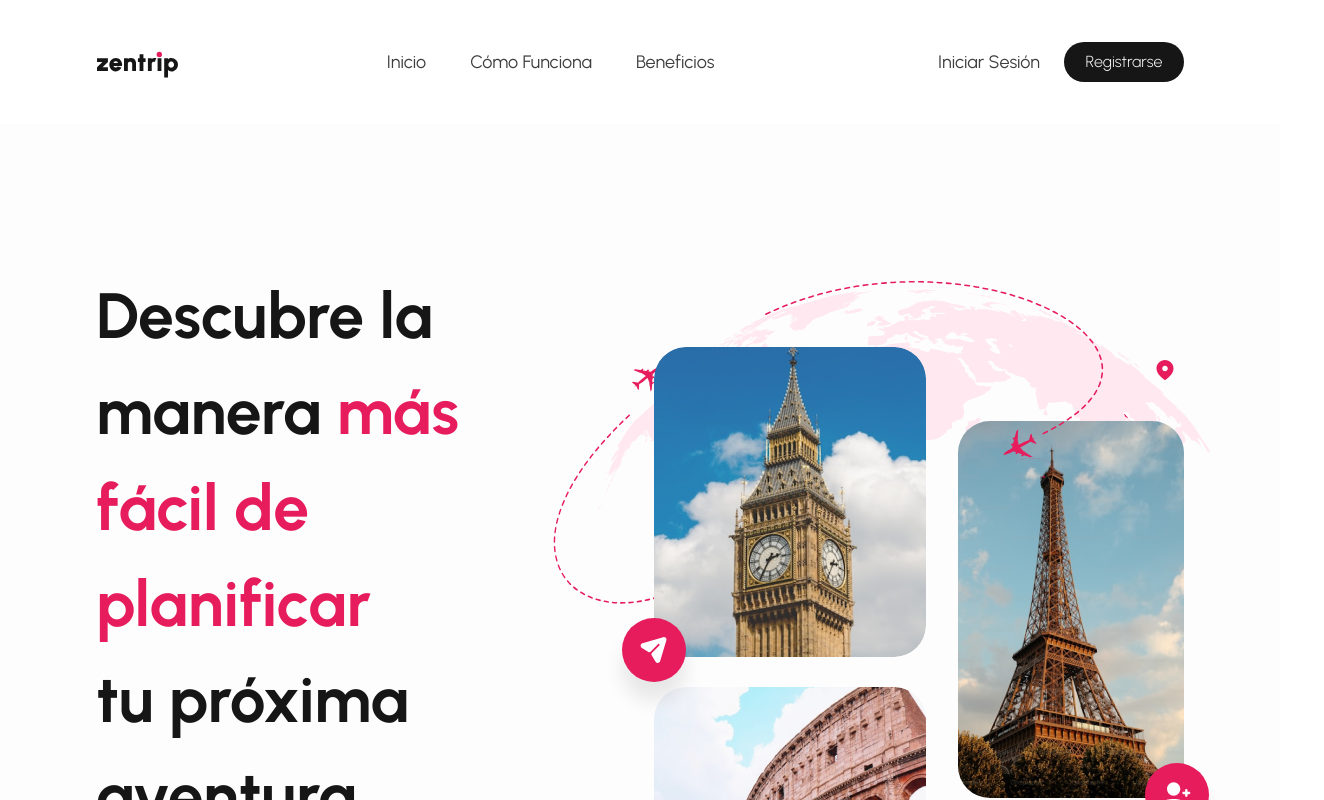
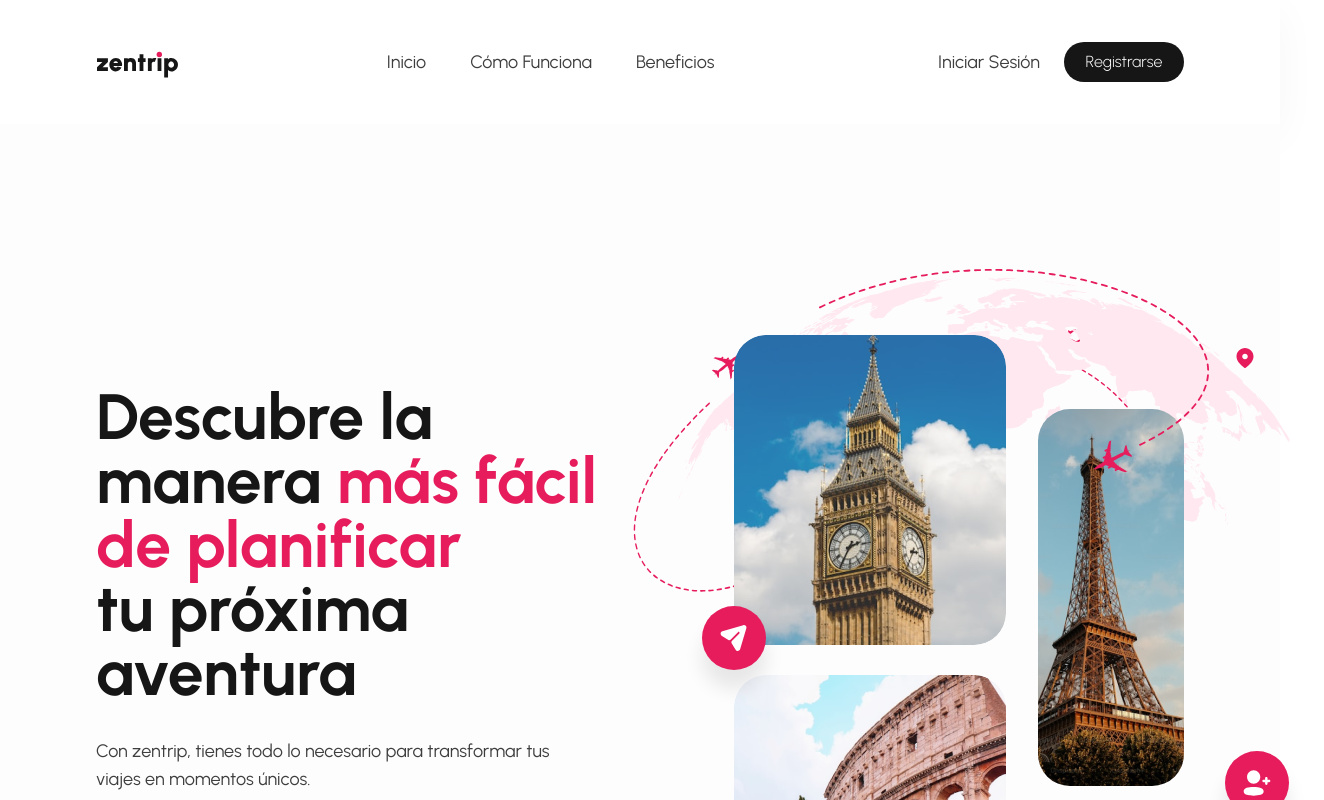
Before and after one commit to Ignacio918/viajes-app, a React (Vite) app in the folder viajes-app/: page / in a window 1280 px wide. Shown: the top 800 px of the page, 1324 px wide, since content can reach past the window. Built offline with nearby package versions, Linux system fonts and the light colour scheme; a web font is replaced by a local one.

Commit message:
responsivo y mejoras ilustraciones

```diff
--- a/viajes-app/src/pages/HeroSection.tsx
+++ b/viajes-app/src/pages/HeroSection.tsx
@@ -73,15 +73,7 @@ const HeroSection: React.FC = () => {
                 className="hero__avion-2-image"
               />
             </div>
-            <div className="hero__avion-2-detail">
-              <img
-                src={avion2}
-                alt="Detalle avión 2"
-                className="hero__avion-2-detail-image"
-              />
-            </div>
           </div>
-
           {/* Location Icon near the map */}
           <div className="hero__location-icon">
             <img
--- a/viajes-app/src/styles/HeroSection.css
+++ b/viajes-app/src/styles/HeroSection.css
@@ -1,19 +1,19 @@
 @import url('https://fonts.googleapis.com/css2?family=Urbanist:wght@300;400;500;700;900&display=swap');
 
 .hero {
-  @apply w-full h-full relative bg-[#FDFDFD];
+  @apply w-full min-h-screen relative bg-[#FDFDFD];
 }
 
 .hero__content {
-  @apply flex justify-between items-center px-24 pt-36;
+  @apply flex justify-between items-center px-6 md:px-12 lg:px-24 pt-24 lg:pt-36 max-w-[1920px] mx-auto;
 }
 
 .hero__text-section {
-  @apply w-[502px] flex flex-col gap-8;
+  @apply w-full max-w-[502px] flex flex-col gap-6 lg:gap-8;
 }
 
 .hero__title {
-  @apply text-[64px] font-bold font-urbanist;
+  @apply text-4xl md:text-5xl lg:text-[64px] font-bold font-urbanist leading-tight;
 }
 
 .hero__title-dark {
@@ -25,23 +25,37 @@
 }
 
 .hero__description-container {
-  @apply flex flex-col gap-6;
+  @apply flex flex-col gap-4 lg:gap-6;
 }
 
 .hero__description {
-  @apply text-lg text-gray-800 font-urbanist;
+  @apply text-base lg:text-lg text-gray-800 font-urbanist;
 }
 
 .hero__button {
-  @apply inline-flex px-4 py-4 bg-dark text-white rounded-full items-center justify-center;
+  @apply inline-flex px-4 py-3 lg:px-6 lg:py-4 bg-dark text-white rounded-full items-center justify-center transition-all hover:bg-opacity-90;
 }
 
 .hero__button-text {
-  @apply text-xl font-medium font-urbanist;
+  @apply text-lg lg:text-xl font-medium font-urbanist;
 }
 
 .hero__image-section {
-  @apply relative w-[792.02px] h-[725px];
+  @apply relative w-full max-w-[792px] h-[525px] lg:h-[725px] ml-4 lg:ml-0;
+  transform-origin: center;
+  scale: 0.9;
+}
+
+@screen xl {
+  .hero__image-section {
+    scale: 1;
+  }
+}
+
+@screen 2xl {
+  .hero__image-section {
+    scale: 1.1;
+  }
 }
 
 .hero__shape-1 {
@@ -71,25 +85,13 @@
   @apply w-full h-full object-contain;
 }
 
-/* Avión 2 y sus componentes */
+/* Avión 2 simplificado */
 .hero__avion-2 {
-  @apply absolute left-[221.06px] top-[1.45px] w-[391.05px] h-[203.28px];
+  @apply absolute left-[221.06px] top-[1.45px] w-[391.05px] h-[176.77px];
   z-index: 20;
 }
 
-.hero__avion-2-main {
-  @apply absolute left-0 top-0 w-[391.05px] h-[176.77px];
-}
-
 .hero__avion-2-image {
-  @apply w-full h-full object-contain;
-}
-
-.hero__avion-2-detail {
-  @apply absolute left-[275.92px] top-[171.21px] w-[38.17px] h-[32.07px];
-}
-
-.hero__avion-2-detail-image {
   @apply w-full h-full object-contain;
 }
 
@@ -103,7 +105,7 @@
 }
 
 .hero__image {
-  @apply w-[272px] h-[310px] rounded-[32px] object-cover;
+  @apply w-[272px] h-[310px] rounded-[32px] object-cover transition-transform hover:scale-105;
 }
 
 .hero__image--tall {
@@ -126,7 +128,7 @@
 }
 
 .hero__float {
-  @apply w-16 h-16 bg-pink-600 rounded-full p-4 flex items-center justify-center;
+  @apply w-16 h-16 bg-pink-600 rounded-full p-4 flex items-center justify-center transition-transform hover:scale-110;
   box-shadow: 0px 19px 19px rgba(0, 0, 0, 0.09);
   z-index: 25;
 }
@@ -144,7 +146,7 @@
 }
 
 .hero__badge {
-  @apply absolute left-[376px] top-[627px] px-8 py-4 bg-white rounded-full border border-pink-600 flex items-center gap-2;
+  @apply absolute left-[376px] top-[627px] px-8 py-4 bg-white rounded-full border border-pink-600 flex items-center gap-2 transition-transform hover:scale-105;
   box-shadow: 0px 43px 26px rgba(0, 0, 0, 0.05);
   z-index: 25;
 }
@@ -161,23 +163,45 @@
   @apply text-dark text-sm font-bold font-urbanist leading-[16.8px];
 }
 
-/* Decoraciones adicionales */
-.hero__decor-1 {
-  @apply absolute w-[391.05px] h-[176.77px] left-[221.06px] top-[1.45px] bg-pink-600;
-  z-index: 5;
+/* Media Queries para pantallas más grandes */
+@media (min-width: 1600px) {
+  .hero__content {
+    @apply px-32;
+  }
+
+  .hero__text-section {
+    @apply max-w-[600px];
+  }
+
+  .hero__title {
+    @apply text-7xl;
+  }
+
+  .hero__description {
+    @apply text-xl;
+  }
 }
 
-.hero__decor-2 {
-  @apply absolute w-[39.18px] h-[33.27px] left-[611.75px] top-0 bg-pink-600;
-  z-index: 5;
+/* Añadimos animaciones suaves */
+.hero__image,
+.hero__float,
+.hero__badge,
+.hero__avion-2-image,
+.hero__shape-1-inner,
+.hero__shape-2-inner,
+.hero__shape-3-inner {
+  transition: all 0.3s ease-in-out;
 }
 
-.hero__decor-3 {
-  @apply absolute w-[35.11px] h-[31.66px] left-[111.27px] top-[33.40px] bg-pink-600;
-  z-index: 5;
+/* Mejoras de interactividad */
+.hero__float:hover {
+  transform: translateY(-5px);
 }
 
-.hero__decor-4 {
-  @apply absolute w-[4.46px] h-[3.72px] left-[37.68px] top-[48.57px] bg-white;
-  z-index: 5;
+.hero__badge:hover {
+  transform: translateY(-3px);
 }
+
+.hero__image:hover {
+  transform: scale(1.02);
+}
```
